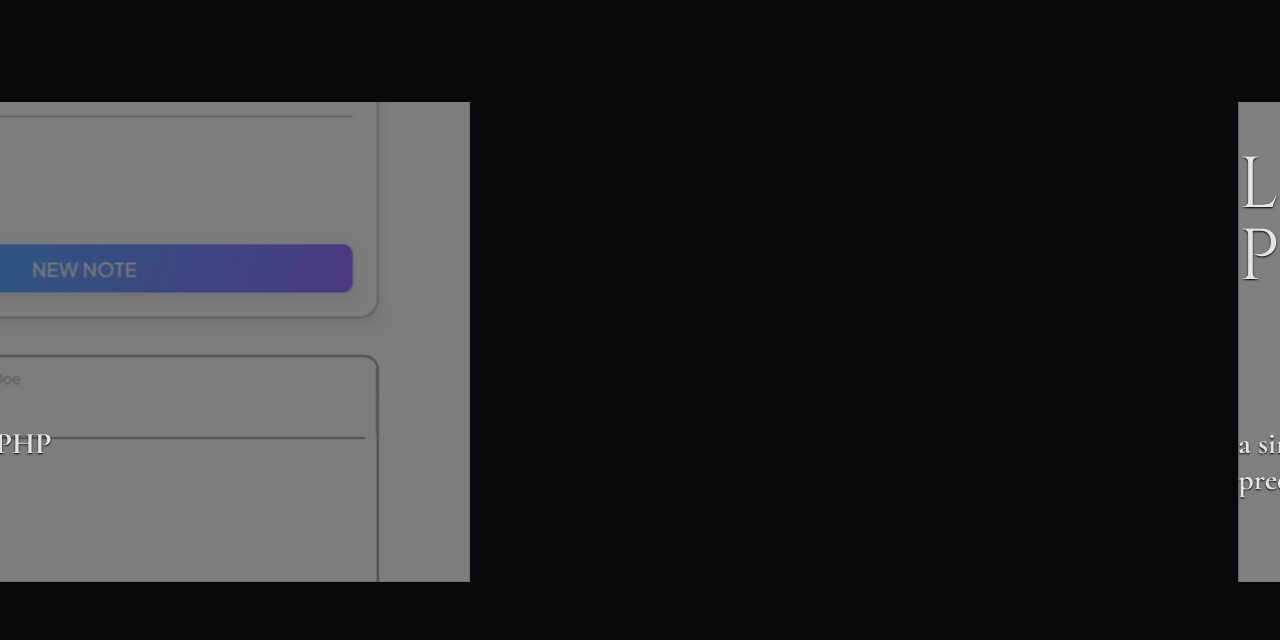
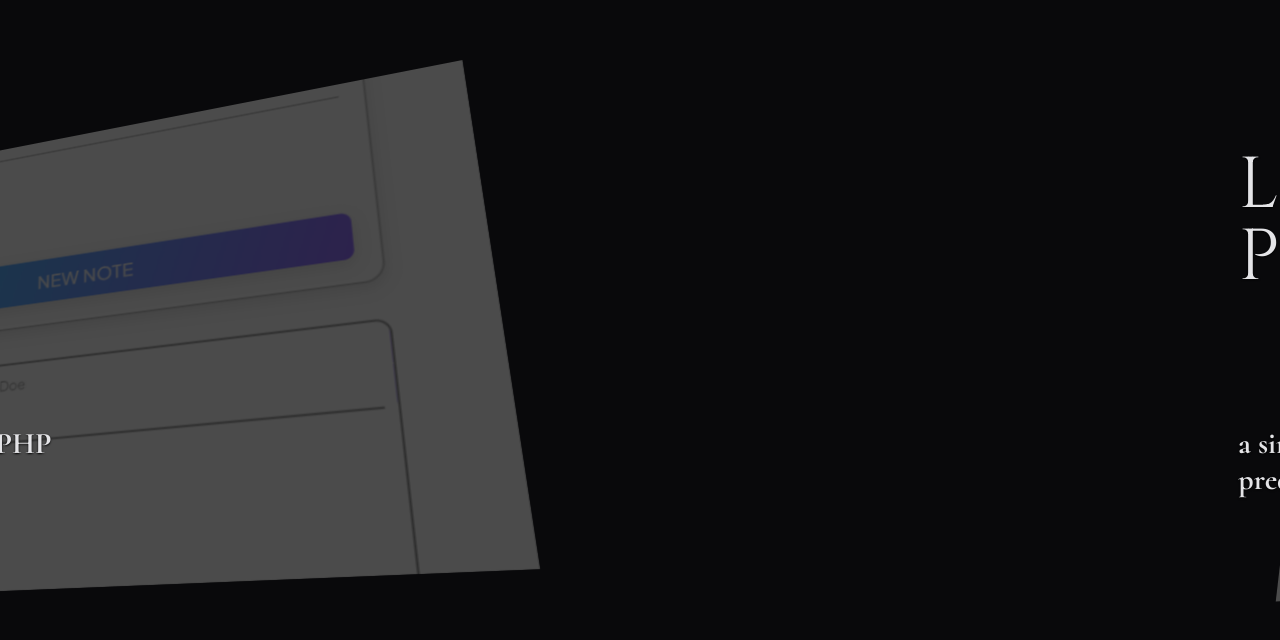
Before and after one commit to adeprastya/adefathoniprastya, a React (Vite) app: page / in a window 1280 px wide. Shown: the part 3462-4102 px from the top of the page. Built offline with nearby package versions, Linux system fonts and the light colour scheme.

Commit message:
perf: add useMousePositionValue context that use useMotionValue to track mouse position

```diff
--- a/src/components/layouts/Portfolio.jsx
+++ b/src/components/layouts/Portfolio.jsx
@@ -1,9 +1,9 @@
 import projectMovcult from "@/assets/images/projectMovcult.png";
 import projectPoof from "@/assets/images/projectPoof.png";
 import projectLogic from "@/assets/images/projectLogic.png";
-import { useScroll, useTransform, motion } from "framer-motion";
+import { useScroll, useTransform, motion, useMotionTemplate } from "framer-motion";
 import { useRef } from "react";
-import useMousePosition from "@/hooks/useMousePosition";
+import useMousePositionValue from "@/contexts/useMousePositionValue";
 
 const data = [
 	{
@@ -42,10 +42,24 @@ function CustomHover({ children }) {
 	return <p className={sty.customHover}>Go to {children}</p>;
 }
 
-function Item({ data, hovers, mousePosition }) {
-	const x = mousePosition.x;
-	const y = mousePosition.y;
-	const center = 100 - ((Math.abs(x) + Math.abs(y)) / (window.innerHeight / 2 + window.innerWidth / 2)) * 100;
+function Item({ data, hovers }) {
+	const { mouseX, mouseY } = useMousePositionValue();
+
+	const rotateX = useTransform(mouseY, [0, window.innerHeight], [20, -20]);
+	const rotateY = useTransform(mouseX, [0, window.innerWidth], [-20, 20]);
+	const transform = useMotionTemplate`perspective(1000px) rotateX(${rotateX}deg) rotateY(${rotateY}deg)`;
+
+	// Need Refactor
+	const maxDistance = Math.sqrt(Math.pow(window.innerWidth / 2, 2) + Math.pow(window.innerHeight / 2, 2));
+	const brightness = useTransform(() => {
+		const distanceFromCenter = Math.sqrt(
+			Math.pow(mouseX.get() - window.innerWidth / 2, 2) + Math.pow(mouseY.get() - window.innerHeight / 2, 2)
+		);
+		return 80 - (distanceFromCenter / maxDistance) * 50;
+	}, [25, 80]);
+	// Need Refactor
+
+	const filter = useMotionTemplate`brightness(${brightness}%)`;
 
 	return (
 		<a
@@ -57,8 +71,8 @@ function Item({ data, hovers, mousePosition }) {
 			<div style={{ transformStyle: "preserve-3d" }}>
 				<motion.img
 					style={{
-						transform: `perspective(1000px) rotateX(${y / 50}deg) rotateY(${x / -50}deg)`,
-						filter: `brightness(${25 + (center / 100) * 25}%)`
+						transform,
+						filter
 					}}
 					src={data.image}
 					alt={data.title}
@@ -79,13 +93,12 @@ export default function Portfolio({ hovers }) {
 	const ref = useRef(null);
 	const { scrollYProgress } = useScroll({ target: ref, offset: ["start start", "end end"] });
 	const y = useTransform(scrollYProgress, [0, 1], ["0%", "-240%"]);
-	const mousePosition = useMousePosition();
 
 	return (
 		<section ref={ref} id="portfolio" className={sty.container}>
 			<motion.div style={{ x: y }} className={sty.itemCont}>
 				{data.map((data, i) => (
-					<Item key={i} data={data} hovers={hovers} mousePosition={mousePosition} />
+					<Item key={i} data={data} hovers={hovers} />
 				))}
 			</motion.div>
 		</section>
--- a/src/contexts/ContextProvider.jsx
+++ b/src/contexts/ContextProvider.jsx
@@ -1,3 +1,5 @@
+import { MousePositionValueProvider } from "@/contexts/useMousePositionValue";
+
 export default function ContextProvider({ children }) {
-	return <>{children}</>;
+	return <MousePositionValueProvider>{children}</MousePositionValueProvider>;
 }
--- /dev/null
+++ b/src/contexts/useMousePositionValue.jsx
@@ -0,0 +1,28 @@
+import { createContext, useContext, useEffect } from "react";
+import { useMotionValue } from "framer-motion";
+
+const MousePositionValue = createContext();
+
+export function MousePositionValueProvider({ children }) {
+	const mouseX = useMotionValue(0);
+	const mouseY = useMotionValue(0);
+
+	useEffect(() => {
+		const handleMousePosition = (e) => {
+			mouseX.set(e.clientX);
+			mouseY.set(e.clientY);
+		};
+
+		window.addEventListener("mousemove", handleMousePosition);
+
+		return () => {
+			window.removeEventListener("mousemove", handleMousePosition);
+		};
+	}, []);
+
+	return <MousePositionValue.Provider value={{ mouseX, mouseY }}>{children}</MousePositionValue.Provider>;
+}
+
+export default function useMousePositionValue() {
+	return useContext(MousePositionValue);
+}
--- /dev/null
+++ b/src/hooks/useMouseMoveEffect.jsx
@@ -0,0 +1,47 @@
+import { useEffect, useRef } from "react";
+
+export default function useMouseMoveEffect(styleFn) {
+	const elementRef = useRef(null);
+
+	useEffect(() => {
+		if (styleFn && typeof styleFn !== "function") {
+			console.error("styleFn is not a function");
+			return;
+		}
+
+		const handleMouseMove = (e) => {
+			if (elementRef.current) {
+				if (styleFn) {
+					Object.assign(elementRef.current.style, styleFn(e));
+				} else {
+					Object.assign(elementRef.current.style, {
+						transform: `translate(${(e.clientX - window.innerWidth / 2) / 10}px, ${
+							(e.clientY - window.innerHeight / 2) / 10
+						}px)`
+					});
+				}
+			}
+		};
+
+		window.addEventListener("mousemove", handleMouseMove);
+
+		return () => {
+			window.removeEventListener("mousemove", handleMouseMove);
+		};
+	}, [styleFn]);
+
+	return elementRef;
+}
+
+// USAGE
+
+// const styleFn = (e) => ({
+// 	transform: `translate(${e.clientX}px, ${e.clientY}px)`,
+// 	opacity: Math.max(0, 1 - e.clientY / window.innerHeight)
+// });
+
+// function App() {
+// 	const mouseMove = useMouseMoveEffect(styleFn);
+
+// 	return <p ref={mouseMove}>This Paragraph will move with mouse</p>;
+// }
--- a/src/hooks/useMousePosition.jsx
+++ /dev/null
@@ -1,22 +0,0 @@
-import { useState, useEffect } from "react";
-import { isMobile } from "@/utils/helper";
-
-export default function useMousePosition() {
-	const [mousePosition, setMousePosition] = useState({ x: 0, y: 0 });
-
-	useEffect(() => {
-		if (isMobile()) return;
-
-		const handleMousePosition = (event) => {
-			setMousePosition({ x: window.innerWidth / 2 - event.clientX, y: window.innerHeight / 2 - event.clientY });
-		};
-
-		window.addEventListener("mousemove", handleMousePosition);
-
-		return () => {
-			window.removeEventListener("mousemove", handleMousePosition);
-		};
-	}, []);
-
-	return mousePosition;
-}
```
